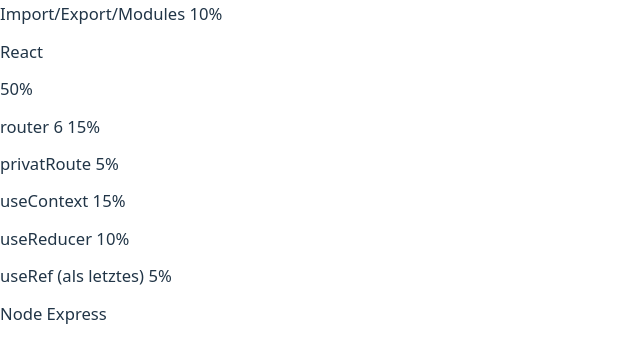
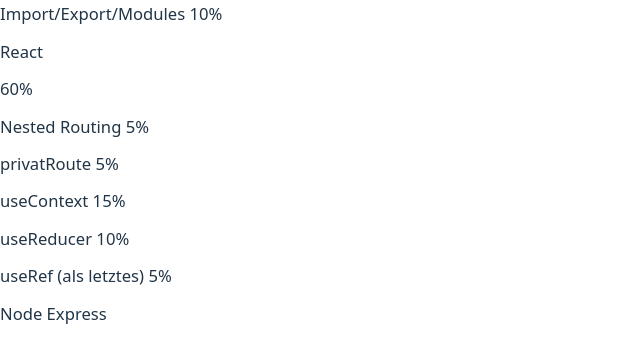
Before and after one commit to MartinKruess/webDevCollecion, a React (Vite) app: page / in a window 1280 px wide. Shown: the part 766-1109 px from the top of the page, without its empty margins (0-640 px from the left). Built offline with nearby package versions, Linux system fonts and the light colour scheme.

Commit message:
todos updated

```diff
--- a/src/comps/pages/landingpage.jsx
+++ b/src/comps/pages/landingpage.jsx
@@ -40,10 +40,10 @@ export const Landingpage = () => {
             </ul>
           </li>
           <li className='w-1/2'>React</li>
-          <li className='w-1/2 text-yellow-300'>
-            50%
+          <li className='w-1/2 text-yellow-200'>
+            60%
             <ul className='w-full'>
-              <li>router 6 15%</li>
+              <li>Nested Routing 5%</li>
               <li>privatRoute 5%</li>
               <li>useContext 15%</li>
               <li>useReducer 10%</li>
```
